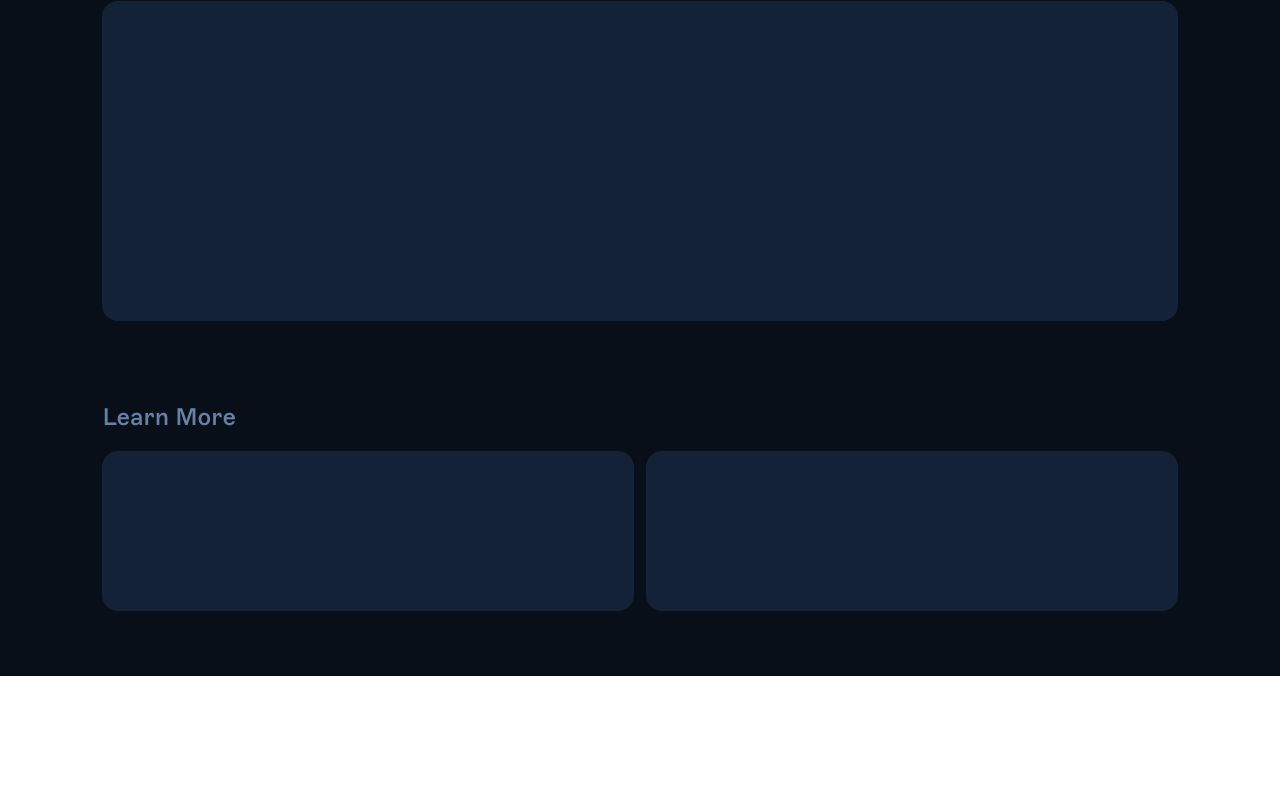
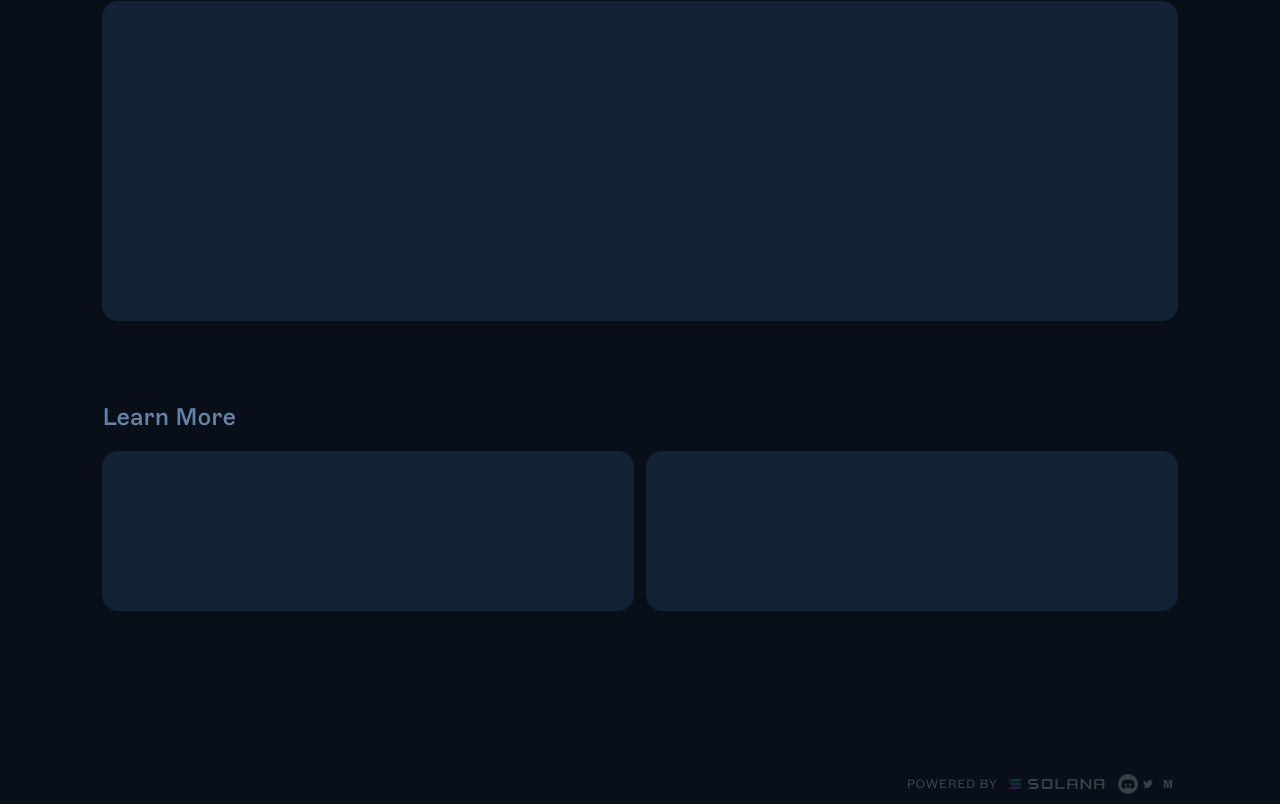
Before and after one commit to alphaomega03/drift-coding-challenge, a Next.js app: page / in a window 1280 px wide. Shown: the part 311-1115 px from the top of the page. Before the commit the page ends 987 px from the top, so only its background shows below. Built offline with nearby package versions, Linux system fonts and the light colour scheme.

Commit message:
added footer component

```diff
--- a/next.config.js
+++ b/next.config.js
@@ -1,6 +1,15 @@
 /** @type {import('next').NextConfig} */
 const nextConfig = {
   reactStrictMode: true,
+  webpack: (config, options) => {
+    config.module.rules.push({
+      test: /\.svg$/i,
+      issuer: /\.[jt]sx?$/,
+      use: ['@svgr/webpack'],
+    })
+
+    return config
+  }
 }
 
 module.exports = nextConfig
--- a/package.json
+++ b/package.json
@@ -7,9 +7,11 @@
     "lint": "next lint"
   },
   "dependencies": {
+    "@svgr/webpack": "^6.2.1",
     "next": "12.1.4",
     "react": "18.0.0",
-    "react-dom": "18.0.0"
+    "react-dom": "18.0.0",
+    "react-social-icons": "^5.14.0"
   },
   "devDependencies": {
     "eslint": "8.12.0",
--- /dev/null
+++ b/pages/components/Footer.jsx
@@ -0,0 +1,50 @@
+import styles from '../../styles/Home.module.css'
+import { SocialIcon } from 'react-social-icons'
+import Solana from '../../public/solana.svg'
+
+/*
+https://solana.com/
+https://discord.com/invite/fMcZBH8ErM
+https://twitter.com/DriftProtocol
+https://driftprotocol.medium.com/
+*/
+
+const style = {
+  icon: {
+    width: 20,
+    height: 20,
+    paddingLeft: '10px',
+    paddingRight: '10px'
+  }
+}
+export default function Footer() {
+  return (
+    <div className={styles.footer}>
+      <div className={styles.footerText}>POWERED BY</div>
+      <a href="https://solana.com/" className={styles.solanaIcon}>
+        <Solana />
+      </a>
+      <div className={styles.socials}>
+        <SocialIcon
+          url="https://discord.com/invite/fMcZBH8ErM"
+          bgColor="white"
+          fgColor='transparent'
+          style={style.icon}
+        />
+        <SocialIcon
+          url="https://twitter.com/DriftProtocol"
+          bgColor="transparent"
+          fgColor='white'
+          style={style.icon}
+        />
+        <SocialIcon
+          url="https://driftprotocol.medium.com/"
+          bgColor="transparent"
+          fgColor='white'
+          style={style.icon}
+      />
+      </div>
+
+    </div>
+  )
+}
--- a/pages/components/LearnMore.jsx
+++ b/pages/components/LearnMore.jsx
@@ -1,4 +1,9 @@
 import styles from '../../styles/Home.module.css'
+/*
+https://driftprotocol.medium.com/
+https://discord.com/invite/fMcZBH8ErM
+https://github.com/drift-labs/protocol-v1
+*/
 export default function LearnMore() {
   return (
     <div className={styles.learnMore}>
--- a/pages/index.js
+++ b/pages/index.js
@@ -1,6 +1,7 @@
 import Head from 'next/head'
 import styles from '../styles/Home.module.css'
 import Content from './components/Content'
+import Footer from './components/Footer'
 import Header from './components/Header'
 import LearnMore from './components/LearnMore'
 
@@ -19,10 +20,7 @@ export default function Home() {
 
         <LearnMore/>
       </main>
-
-      <footer className={styles.footer}>
-
-      </footer>
+      <Footer />
     </div>
   )
 }
--- a/styles/Home.module.css
+++ b/styles/Home.module.css
@@ -82,22 +82,41 @@
   flex-direction: row;
   justify-content: space-between;
   width: 84vw;
+  padding-bottom: 163px;
 }
 
 .footer {
   display: flex;
-  flex: 1;
-  padding: 2rem 0;
-  border-top: 1px solid #eaeaea;
-  justify-content: center;
-  align-items: center;
+  justify-content: flex-end;
+  width: 84vw;
+  opacity: .2;
+  font-size: .75rem;
+
+  letter-spacing: .05em;
+
+}
+.solanaIcon {
+  padding-top: 4px;
 }
 
-.footer a {
+.footerText {
+  padding-right: 10px;
+  padding-top: 3.5px;
+}
+.footer > a {
+  height: 20px;
+  width: 20px;
+}
+/* .footer a {
   display: flex;
   justify-content: center;
   align-items: center;
   flex-grow: 1;
+} */
+
+.socials {
+  padding-left: 90px;
+  padding-bottom: 10px;
 }
 
 .title a {
```
Also changed, not shown: public/solana.svg (added).
